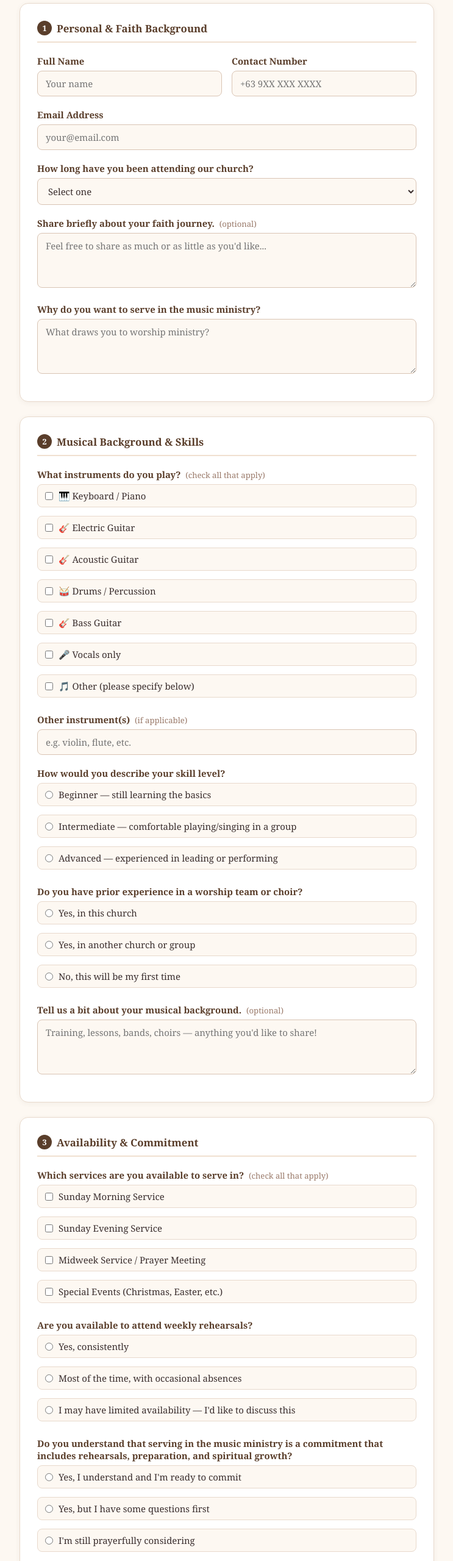
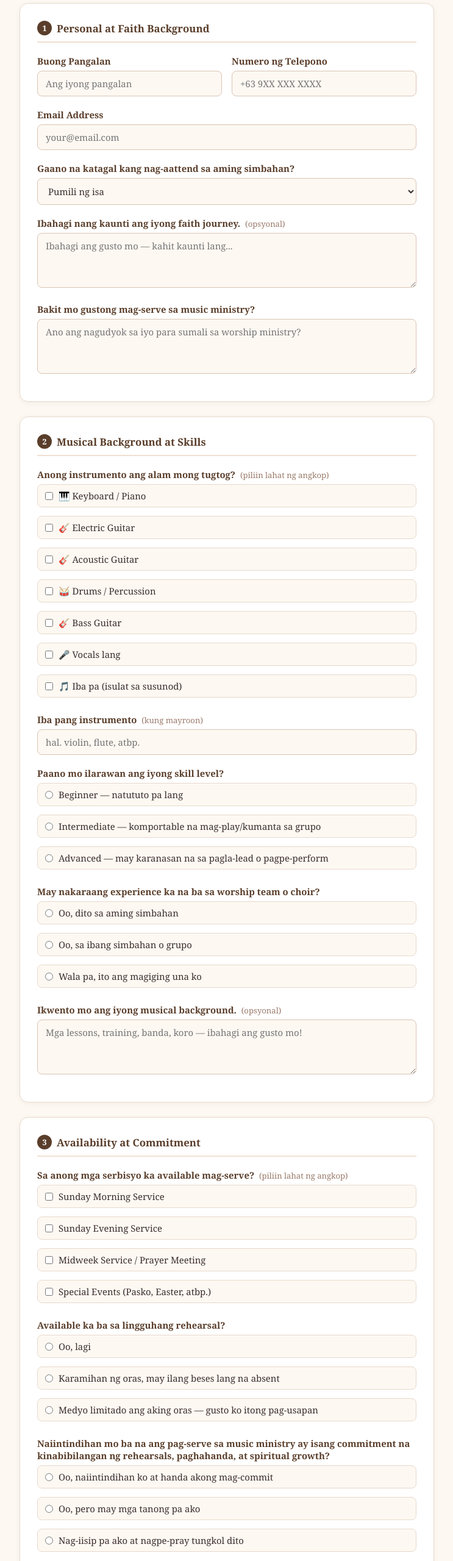
Before and after one commit to bertnarca/music-ministry-form, a plain HTML site: page index.html in a window 1280 px wide. Shown: the part 240-2800 px from the top of the page at 61% size, without its empty margins (268-1011 px from the left). Drawn offline with Linux system fonts and the light colour scheme.

Commit message:
Update index.html

```diff
--- a/index.html
+++ b/index.html
@@ -144,18 +144,6 @@
     margin-top: 8px;
   }
   .submit-btn:hover { background: #7a5c3e; }
-
-  .success {
-    display: none;
-    text-align: center;
-    padding: 40px 20px;
-    background: #fff;
-    border-radius: 14px;
-    border: 1px solid #e8d9cc;
-  }
-  .success .big { font-size: 2.5rem; margin-bottom: 12px; }
-  .success h2 { color: #5a3e2b; margin-bottom: 8px; }
-  .success p { color: #7a5c4a; line-height: 1.6; }
 </style>
 </head>
 <body>
@@ -164,155 +152,142 @@
   <div class="header">
     <div class="icon">🎵</div>
     <h1>Music Ministry Team Application</h1>
-    <p>We're so glad you're interested in joining our worship team! Please take a few minutes to fill out this form. There are no wrong answers — we just want to get to know you better.</p>
+    <p>Masaya kaming malaman na gusto mong sumali sa aming worship team! Sagutin lang ang form na ito nang ilang minuto. Walang mali o tamang sagot — gusto lang naming makilala ka nang mas mabuti.</p>
   </div>
 
-  <form id="form">
+  <form id="form" action="https://formspree.io/f/mykvvywd" method="POST">
 
     <!-- Section 1 -->
     <div class="section">
-      <div class="section-title"><span class="num">1</span> Personal & Faith Background</div>
+      <div class="section-title"><span class="num">1</span> Personal at Faith Background</div>
 
       <div class="two-col">
         <div class="field">
-          <label>Full Name</label>
-          <input type="text" placeholder="Your name" required>
+          <label>Buong Pangalan</label>
+          <input type="text" name="Buong Pangalan" placeholder="Ang iyong pangalan" required>
         </div>
         <div class="field">
-          <label>Contact Number</label>
-          <input type="tel" placeholder="+63 9XX XXX XXXX">
+          <label>Numero ng Telepono</label>
+          <input type="tel" name="Numero ng Telepono" placeholder="+63 9XX XXX XXXX">
         </div>
       </div>
 
       <div class="field">
         <label>Email Address</label>
-        <input type="email" placeholder="your@email.com">
+        <input type="email" name="Email" placeholder="your@email.com">
       </div>
 
       <div class="field">
-        <label>How long have you been attending our church?</label>
-        <select>
-          <option value="" disabled selected>Select one</option>
-          <option>Less than 6 months</option>
-          <option>6 months – 1 year</option>
-          <option>1 – 3 years</option>
-          <option>3 – 5 years</option>
-          <option>More than 5 years</option>
+        <label>Gaano na katagal kang nag-aattend sa aming simbahan?</label>
+        <select name="Tagal sa Simbahan">
+          <option value="" disabled selected>Pumili ng isa</option>
+          <option>Wala pang 6 na buwan</option>
+          <option>6 na buwan – 1 taon</option>
+          <option>1 – 3 taon</option>
+          <option>3 – 5 taon</option>
+          <option>Mahigit 5 taon</option>
         </select>
       </div>
 
       <div class="field">
-        <label>Share briefly about your faith journey. <span class="sublabel">(optional)</span></label>
-        <textarea placeholder="Feel free to share as much or as little as you'd like..."></textarea>
+        <label>Ibahagi nang kaunti ang iyong faith journey. <span class="sublabel">(opsyonal)</span></label>
+        <textarea name="Faith Journey" placeholder="Ibahagi ang gusto mo — kahit kaunti lang..."></textarea>
       </div>
 
       <div class="field">
-        <label>Why do you want to serve in the music ministry?</label>
-        <textarea placeholder="What draws you to worship ministry?"></textarea>
+        <label>Bakit mo gustong mag-serve sa music ministry?</label>
+        <textarea name="Dahilan sa Music Ministry" placeholder="Ano ang nagudyok sa iyo para sumali sa worship ministry?"></textarea>
       </div>
     </div>
 
     <!-- Section 2 -->
     <div class="section">
-      <div class="section-title"><span class="num">2</span> Musical Background & Skills</div>
+      <div class="section-title"><span class="num">2</span> Musical Background at Skills</div>
 
       <div class="field">
-        <label>What instruments do you play? <span class="sublabel">(check all that apply)</span></label>
+        <label>Anong instrumento ang alam mong tugtog? <span class="sublabel">(piliin lahat ng angkop)</span></label>
         <div class="checkbox-group">
-          <label><input type="checkbox"> 🎹 Keyboard / Piano</label>
-          <label><input type="checkbox"> 🎸 Electric Guitar</label>
-          <label><input type="checkbox"> 🎸 Acoustic Guitar</label>
-          <label><input type="checkbox"> 🥁 Drums / Percussion</label>
-          <label><input type="checkbox"> 🎸 Bass Guitar</label>
-          <label><input type="checkbox"> 🎤 Vocals only</label>
-          <label><input type="checkbox"> 🎵 Other (please specify below)</label>
+          <label><input type="checkbox" name="Instrumento" value="Keyboard / Piano"> 🎹 Keyboard / Piano</label>
+          <label><input type="checkbox" name="Instrumento" value="Electric Guitar"> 🎸 Electric Guitar</label>
+          <label><input type="checkbox" name="Instrumento" value="Acoustic Guitar"> 🎸 Acoustic Guitar</label>
+          <label><input type="checkbox" name="Instrumento" value="Drums / Percussion"> 🥁 Drums / Percussion</label>
+          <label><input type="checkbox" name="Instrumento" value="Bass Guitar"> 🎸 Bass Guitar</label>
+          <label><input type="checkbox" name="Instrumento" value="Vocals lang"> 🎤 Vocals lang</label>
+          <label><input type="checkbox" name="Instrumento" value="Iba pa"> 🎵 Iba pa (isulat sa susunod)</label>
         </div>
       </div>
 
       <div class="field">
-        <label>Other instrument(s) <span class="sublabel">(if applicable)</span></label>
-        <input type="text" placeholder="e.g. violin, flute, etc.">
+        <label>Iba pang instrumento <span class="sublabel">(kung mayroon)</span></label>
+        <input type="text" name="Iba pang Instrumento" placeholder="hal. violin, flute, atbp.">
       </div>
 
       <div class="field">
-        <label>How would you describe your skill level?</label>
+        <label>Paano mo ilarawan ang iyong skill level?</label>
         <div class="radio-group">
-          <label><input type="radio" name="skill"> Beginner — still learning the basics</label>
-          <label><input type="radio" name="skill"> Intermediate — comfortable playing/singing in a group</label>
-          <label><input type="radio" name="skill"> Advanced — experienced in leading or performing</label>
+          <label><input type="radio" name="Skill Level"> Beginner — natututo pa lang</label>
+          <label><input type="radio" name="Skill Level"> Intermediate — komportable na mag-play/kumanta sa grupo</label>
+          <label><input type="radio" name="Skill Level"> Advanced — may karanasan na sa pagla-lead o pagpe-perform</label>
         </div>
       </div>
 
       <div class="field">
-        <label>Do you have prior experience in a worship team or choir?</label>
+        <label>May nakaraang experience ka na ba sa worship team o choir?</label>
         <div class="radio-group">
-          <label><input type="radio" name="exp"> Yes, in this church</label>
-          <label><input type="radio" name="exp"> Yes, in another church or group</label>
-          <label><input type="radio" name="exp"> No, this will be my first time</label>
+          <label><input type="radio" name="Worship Experience"> Oo, dito sa aming simbahan</label>
+          <label><input type="radio" name="Worship Experience"> Oo, sa ibang simbahan o grupo</label>
+          <label><input type="radio" name="Worship Experience"> Wala pa, ito ang magiging una ko</label>
         </div>
       </div>
 
       <div class="field">
-        <label>Tell us a bit about your musical background. <span class="sublabel">(optional)</span></label>
-        <textarea placeholder="Training, lessons, bands, choirs — anything you'd like to share!"></textarea>
+        <label>Ikwento mo ang iyong musical background. <span class="sublabel">(opsyonal)</span></label>
+        <textarea name="Musical Background" placeholder="Mga lessons, training, banda, koro — ibahagi ang gusto mo!"></textarea>
       </div>
     </div>
 
     <!-- Section 3 -->
     <div class="section">
-      <div class="section-title"><span class="num">3</span> Availability & Commitment</div>
+      <div class="section-title"><span class="num">3</span> Availability at Commitment</div>
 
       <div class="field">
-        <label>Which services are you available to serve in? <span class="sublabel">(check all that apply)</span></label>
+        <label>Sa anong mga serbisyo ka available mag-serve? <span class="sublabel">(piliin lahat ng angkop)</span></label>
         <div class="checkbox-group">
-          <label><input type="checkbox"> Sunday Morning Service</label>
-          <label><input type="checkbox"> Sunday Evening Service</label>
-          <label><input type="checkbox"> Midweek Service / Prayer Meeting</label>
-          <label><input type="checkbox"> Special Events (Christmas, Easter, etc.)</label>
+          <label><input type="checkbox" name="Serbisyo" value="Sunday Morning Service"> Sunday Morning Service</label>
+          <label><input type="checkbox" name="Serbisyo" value="Sunday Evening Service"> Sunday Evening Service</label>
+          <label><input type="checkbox" name="Serbisyo" value="Midweek Service / Prayer Meeting"> Midweek Service / Prayer Meeting</label>
+          <label><input type="checkbox" name="Serbisyo" value="Special Events"> Special Events (Pasko, Easter, atbp.)</label>
         </div>
       </div>
 
       <div class="field">
-        <label>Are you available to attend weekly rehearsals?</label>
+        <label>Available ka ba sa lingguhang rehearsal?</label>
         <div class="radio-group">
-          <label><input type="radio" name="rehearsal"> Yes, consistently</label>
-          <label><input type="radio" name="rehearsal"> Most of the time, with occasional absences</label>
-          <label><input type="radio" name="rehearsal"> I may have limited availability — I'd like to discuss this</label>
+          <label><input type="radio" name="Rehearsal Availability"> Oo, lagi</label>
+          <label><input type="radio" name="Rehearsal Availability"> Karamihan ng oras, may ilang beses lang na absent</label>
+          <label><input type="radio" name="Rehearsal Availability"> Medyo limitado ang aking oras — gusto ko itong pag-usapan</label>
         </div>
       </div>
 
       <div class="field">
-        <label>Do you understand that serving in the music ministry is a commitment that includes rehearsals, preparation, and spiritual growth?</label>
+        <label>Naiintindihan mo ba na ang pag-serve sa music ministry ay isang commitment na kinabibilangan ng rehearsals, paghahanda, at spiritual growth?</label>
         <div class="radio-group">
-          <label><input type="radio" name="commit"> Yes, I understand and I'm ready to commit</label>
-          <label><input type="radio" name="commit"> Yes, but I have some questions first</label>
-          <label><input type="radio" name="commit"> I'm still prayerfully considering</label>
+          <label><input type="radio" name="Commitment"> Oo, naiintindihan ko at handa akong mag-commit</label>
+          <label><input type="radio" name="Commitment"> Oo, pero may mga tanong pa ako</label>
+          <label><input type="radio" name="Commitment"> Nag-iisip pa ako at nagpe-pray tungkol dito</label>
         </div>
       </div>
 
       <div class="field">
-        <label>Is there anything else you'd like us to know? <span class="sublabel">(optional)</span></label>
-        <textarea placeholder="Questions, concerns, or anything else on your heart..."></textarea>
+        <label>May gusto ka pa bang ibahagi? <span class="sublabel">(opsyonal)</span></label>
+        <textarea name="Iba pang Mensahe" placeholder="Mga tanong, concern, o kung ano pa ang nasa puso mo..."></textarea>
       </div>
 
-      <button type="button" class="submit-btn" onclick="submitForm()">Submit Application 🙏</button>
+      <button type="submit" class="submit-btn">I-submit ang Application 🙏</button>
     </div>
 
   </form>
 
-  <div class="success" id="success">
-    <div class="big">🎶</div>
-    <h2>Thank you for applying!</h2>
-    <p>We've received your application and we're excited to get to know you more. Someone from our team will be in touch with you soon. God bless you!</p>
-  </div>
-
 </div>
-<script>
-  function submitForm() {
-    document.getElementById('form').style.display = 'none';
-    document.getElementById('success').style.display = 'block';
-    window.scrollTo({ top: 0, behavior: 'smooth' });
-  }
-</script>
 </body>
 </html>
```
